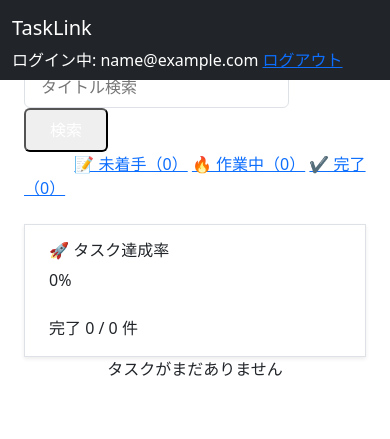
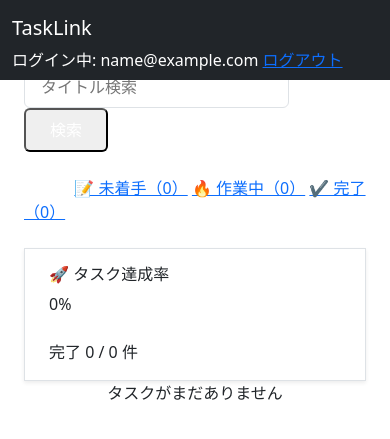
Before and after one commit to katsu-ya/tasklink, a Rails app: page /tasks in a window 390 px wide. Shown: the top 439 px of the page. Run offline with Rails 7, Linux system fonts and the light colour scheme; the visitor is signed in with stand-in values (Sample User, id 1); data that the repository does not hold is empty; some libraries are stand-ins or nearby versions.

Commit message:
Improve responsive task layout and turbo stream updates

```diff
--- a/app/views/devise/registrations/new.html.erb
+++ b/app/views/devise/registrations/new.html.erb
@@ -32,8 +32,6 @@
       class: "w-full border border-gray-300 rounded-lg px-3 py-2 pr-10
               focus:outline-none focus:ring-2 focus:ring-blue-400 focus:border-transparent transition" %>
 
-
-
   <!-- アイコン -->
   <span id="toggle_password"
       class="absolute right-3 top-9 cursor-pointer
@@ -65,9 +63,6 @@
   </svg>
 
 </span>
-
-
-
 
 <!-- 確認用 -->
 <div class="mb-6 relative">
--- a/app/views/layouts/application.html.erb
+++ b/app/views/layouts/application.html.erb
@@ -63,7 +63,6 @@
   <% end %>
 </div>
 
-
   </div>
 
 
@@ -77,7 +76,6 @@
     <%= yield %>
   <% end %>
 
-
   <div id="modal-wrapper"
      class="fixed inset-0 bg-black bg-opacity-50 hidden items-center justify-center z-50">
 
@@ -86,11 +84,7 @@
     class="bg-white p-6 rounded-xl w-full max-w-4xl max-h-[80vh] overflow-y-auto shadow-xl">
   </turbo-frame>
 
-
-
-
 </div>
-
 
 </body>
 </html>
--- a/app/views/tasks/_filters.html.erb
+++ b/app/views/tasks/_filters.html.erb
@@ -1,5 +1,3 @@
-
-
 
 <div id="filters"
      class="flex flex-wrap gap-2">
--- a/app/views/tasks/create.turbo_stream.erb
+++ b/app/views/tasks/create.turbo_stream.erb
@@ -17,7 +17,6 @@
     <%= render partial: "tasks/progress", formats: [:html] %>
   </template>
 </turbo-stream>
-
 
 
 <turbo-stream action="replace" target="filters">
--- a/app/views/tasks/destroy.turbo_stream.erb
+++ b/app/views/tasks/destroy.turbo_stream.erb
@@ -16,14 +16,11 @@
 </turbo-stream>
 
 
-
 <turbo-stream action="replace" target="filters">
   <template>
     <%= render partial: "tasks/filters", formats: [:html] %>
   </template>
 </turbo-stream>
-
-
 
 
 <turbo-stream action="replace" target="flash">
--- a/app/views/tasks/edit.html.erb
+++ b/app/views/tasks/edit.html.erb
@@ -2,8 +2,6 @@
   <h2 class="text-lg font-bold mb-4">タスク編集</h2>
 
   <%= render "form", task: @task %>
-
-
 
   <button onclick="closeModal()"
           class="mt-4 text-gray-500">
--- a/app/views/tasks/index.html.erb
+++ b/app/views/tasks/index.html.erb
@@ -14,15 +14,10 @@
     data: { turbo_frame: "modal" },
       class: "inline-block bg-blue-500 text-white px-4 py-2 rounded mb-4 hover:bg-blue-600 mt-3" %>
 
-
-<div class="flex flex-col md:flex-row gap-4 mb-6">
-
-
-
-
+    <div class="mb-6">
 
   <!-- 検索 -->
-  <div class="w-full flex flex-col sm:flex-row gap-2">
+  <div class="w-full flex flex-col sm:flex-row gap-2 mb-4">
     <%= form_with url: tasks_path, method: :get, local: true, class: "flex gap-2 w-full" do |f| %>
       <%= f.text_field :keyword,
           placeholder: "タイトル検索",
@@ -42,16 +37,15 @@
 
 </div>
 
-<!-- フィルター -->
+  <!-- フィルター -->
   <div class="mb-4">
     <%= render "filters" %>
-
   </div>
 
-  <%= render "tasks/progress" %>
-
-
-
+  <!-- 達成率 -->
+  <div class="mb-6">
+    <%= render "tasks/progress" %>
+  </div>
 
 
   <!-- タスク一覧 -->
@@ -60,7 +54,7 @@
      data-controller="sortable"
      class="grid grid-cols-1 md:grid-cols-2 lg:grid-cols-3 gap-6">
   <%= render partial: "tasks/task", collection: @tasks %>
-</div>
+  </div>
 
     </div>
   <% else %>
--- a/app/views/tasks/update.turbo_stream.erb
+++ b/app/views/tasks/update.turbo_stream.erb
@@ -15,14 +15,11 @@
 </turbo-stream>
 
 
-
 <turbo-stream action="replace" target="filters">
   <template>
     <%= render partial: "tasks/filters", formats: [:html] %>
   </template>
 </turbo-stream>
-
-
 
 
 <turbo-stream action="update" target="modal">
```
Also changed, not shown: app/javascript/application.js (+0 -14 lines), app/views/tasks/_task.html.erb (+1 -6 lines), app/views/tasks/_form.html.erb (line endings or trailing spaces), app/views/tasks/new.html.erb (line endings or trailing spaces).
